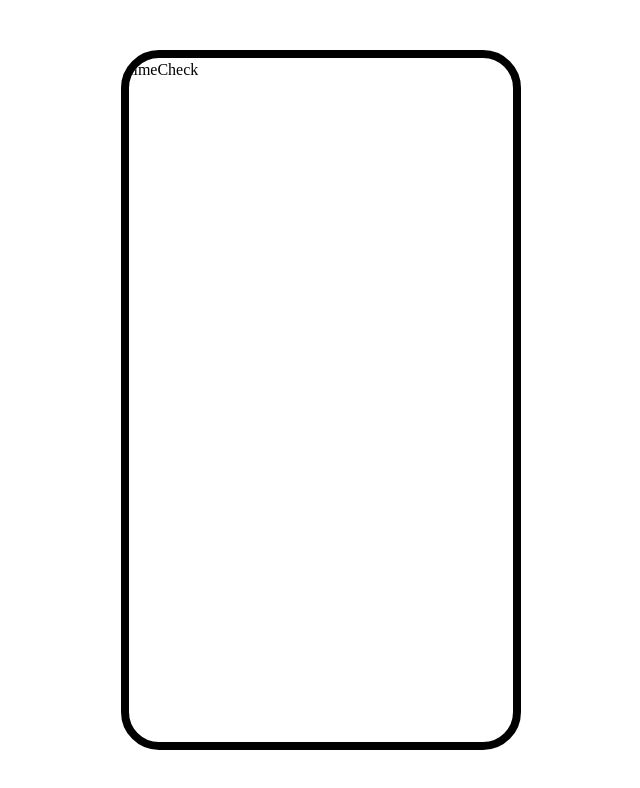
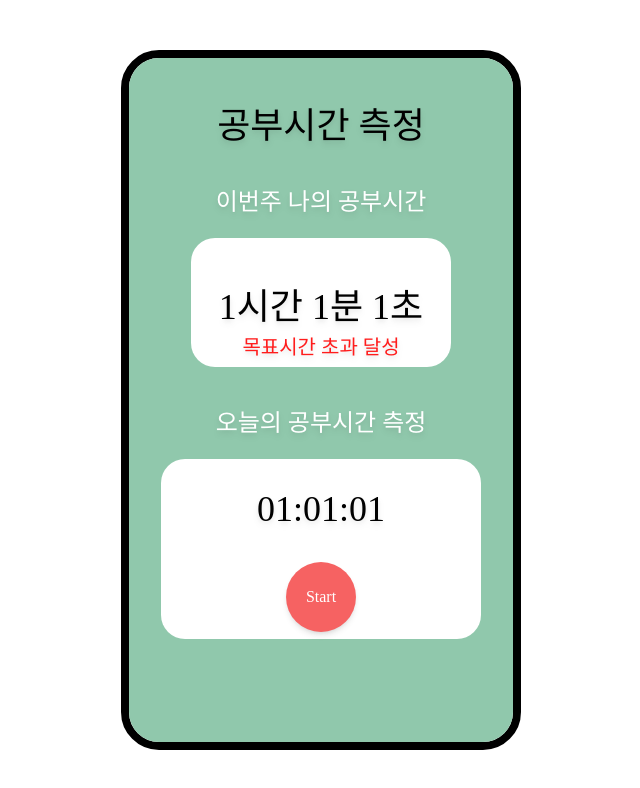
Before and after one commit to root-zero-o/mogakgong-GraphQL-FE, a Next.js app: page /timeCheck in a window 1280 px wide. Shown: the top 788 px of the page, without its empty margins (319-959 px from the left). Built offline with nearby package versions, Linux system fonts and the light colour scheme; a web font is replaced by a local one.

Commit message:
feat: timeChecker view (50%)

```diff
--- a/pages/main.tsx
+++ b/pages/main.tsx
@@ -7,40 +7,40 @@ const main = () => {
   return (
     <div className="wrapper h-full bg-ivory overflow-hidden relative">
       <div className="flex flex-col mt-8 text-25">
-        <span>안녕하세요 영근님!</span>
-        <span>오늘도 열공해볼까요?</span>
+        <h3>안녕하세요 영근님!</h3>
+        <h3>오늘도 열공해볼까요?</h3>
       </div>
 
       <div
         className="circle shadow-2xl absolute left-[15px] top-[20%] w-[170px] h-[170px] bg-green_light text-4xl"
         onClick={() => router.push("/studyList")}
       >
-        <span>나의</span>
-        <span>스터디</span>
+        <h1>나의</h1>
+        <h1>스터디</h1>
       </div>
 
       <div
         className="circle shadow-2xl absolute right-[-40px] top-[30%] w-[220px] h-[220px] bg-green_mid text-4xl"
         onClick={() => router.push("/timeCheck")}
       >
-        <span>공부시간</span>
-        <span>측정</span>
+        <h1>공부시간</h1>
+        <h1>측정</h1>
       </div>
 
       <div
         className="circle shadow-2xl absolute left-[-40px] bottom-[10%] w-[280px] h-[280px] bg-green_deep text-4xl"
         onClick={() => router.push("/todoList")}
       >
-        <span>나의 할일</span>
-        <span>관리하기</span>
+        <h1>나의 할일</h1>
+        <h1>관리하기</h1>
       </div>
 
       <div
         className="circle shadow-2xl absolute right-[-10px] bottom-[-20px] w-[180px] h-[180px] bg-green_mid text-4xl"
         onClick={() => router.push("/myPage")}
       >
-        <span>마이</span>
-        <span>페이지</span>
+        <h1>마이</h1>
+        <h1>페이지</h1>
       </div>
     </div>
   );
--- a/pages/timeCheck.tsx
+++ b/pages/timeCheck.tsx
@@ -1,7 +1,49 @@
-import React from "react";
+import React, { useState } from "react";
 
 const timeCheck = () => {
-  return <div>timeCheck</div>;
+  const [flag, setFlag] = useState(false);
+  const onStartHandler = () => {
+    setFlag((value) => !value);
+  };
+  return (
+    <div className="wrapper h-full bg-green_mid overflow-scroll relative">
+      <div className="flex flex-col items-center justify-center">
+        <div className="mt-12 ">
+          <h1>공부시간 측정</h1>
+          <h2 className="mt-10 text-color text-white ">이번주 나의 공부시간</h2>
+        </div>
+        <div className="flex flex-col items-center justify-center w-[260px] h-[129px] bg-white rounded-3xl mt-5">
+          <div className="h-[100%] flex flex-col items-center justify-center">
+            <h1>1시간 1분 1초</h1>
+          </div>
+          <h2 className="text-20 text-red_deep -mt-10">목표시간 초과 달성</h2>
+        </div>
+        <h2 className="mt-10 text-color text-white">오늘의 공부시간 측정</h2>
+        <div className="flex flex-col items-center justify-center w-[320px] h-[180px] bg-white rounded-3xl mt-5">
+          <div className="h-[40%] flex flex-col items-center justify-start mt-6">
+            <h1>01:01:01</h1>
+          </div>
+          <div className="h-[40%] flex flex-col items-center justify-center ">
+            {!flag ? (
+              <div
+                className="circle w-[70px] h-[70px] bg-red_light shadow-md"
+                onClick={onStartHandler}
+              >
+                <h3 className="text-white">Start</h3>
+              </div>
+            ) : (
+              <div
+                className="circle w-[70px] h-[70px] bg-green_deep shadow-md"
+                onClick={onStartHandler}
+              >
+                <h3 className="text-white">Stop</h3>
+              </div>
+            )}
+          </div>
+        </div>
+      </div>
+    </div>
+  );
 };
 
 export default timeCheck;
```
Also changed, not shown: pages/_app.tsx (+3 -4 lines), pages/_document.tsx (+1 -6 lines), pages/index.tsx (+5 -4 lines).
